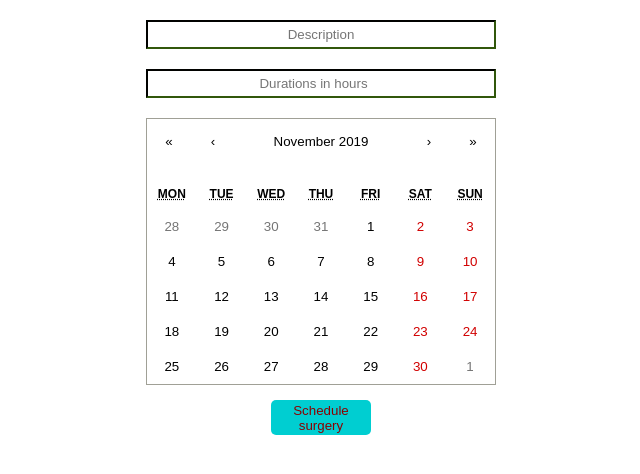
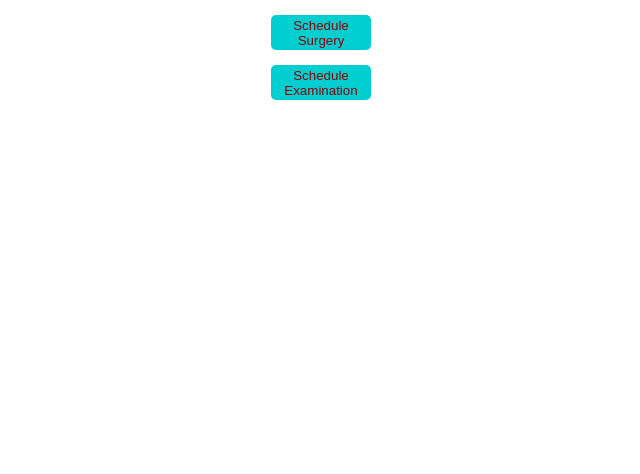
Before and after one commit to nikolina424/ClinicalSystemISAFront, a React app: page /profile in a window 1280 px wide. Shown: the top 474 px of the page, without its empty margins (319-959 px from the left). Built offline with nearby package versions, Linux system fonts and the light colour scheme.

Commit message:
3.11-3 Update profile page
New states
New forms for examinations
New methods for scheduling examinations

```diff
--- a/src/components/Profile/Profile.js
+++ b/src/components/Profile/Profile.js
@@ -4,12 +4,19 @@ import Calendar from 'react-calendar';
 import {updateObject} from '../../shared/utility';
 import {connect} from 'react-redux';
 import * as actions from '../../store/actions/index';
-import {Redirect} from 'react-router-dom';
+import Auxiliary from './../../hoc/Auxiliary/Auxiliary';
 
 class Profile extends Component {
 
     state = {
+        openScheduleSurgery: false,
+        openScheduleExamination: false,
         surgery: {
+            desc: '',
+            duration: null,
+            date: ''
+        },
+        examination: {
             desc: '',
             duration: null,
             date: ''
@@ -19,6 +26,11 @@ class Profile extends Component {
     formatDate = (string) => {
         var options = { year: 'numeric', month: 'numeric', day: 'numeric' };
         return new Date(string).toLocaleDateString([],options);
+    }
+
+    openScheduleSurgery = (event) => {
+        event.preventDefault();
+        this.setState((prevState) => ({openScheduleSurgery: !prevState.openScheduleSurgery}));
     }
 
     inputChangeHandler = (event, type) => {
@@ -43,7 +55,7 @@ class Profile extends Component {
         event.preventDefault();
         const getDataPromise = () => new Promise((resolve, reject) => {
             setTimeout(() => {
-                resolve(this.props.schedule(this.state.surgery.desc, this.state.surgery.date, this.state.surgery.duration));
+                resolve(this.props.scheduleSurg(this.state.surgery.desc, this.state.surgery.date, this.state.surgery.duration));
             }, 300);
         });
 
@@ -53,26 +65,104 @@ class Profile extends Component {
         };
 
         processDataAsycn().then((data) => {
-            if (this.props.scheduled)
-                this.props.history.push("/");
+            if (this.props.scheduledSurg)
+                this.setState({openScheduleSurgery: false});
+        }).catch(err => {
+            console.log(err);
+        });
+    }
+
+    openScheduleExamination = (event) => {
+       event.preventDefault();
+       this.setState((prevState) => ({openScheduleExamination: !prevState.openScheduleExamination}));
+    }
+
+    inputChangeHandlerEx = (event, type) => {
+        let updatedObject = updateObject(this.state.examination, {
+            [type]: event.target.value
+        });
+
+        this.setState({examination: updatedObject});
+    }
+
+    onChangeEx = date => {
+        const splitDate = this.formatDate(date).split("/");
+        const newDate = splitDate[2] + "-" + splitDate[0] + "-" + splitDate[1];
+        let updatedObject = updateObject(this.state.examination, {
+            date: newDate
+        });
+
+        this.setState({examination: updatedObject});
+    }
+
+    scheduleExamination = (event) => {
+        event.preventDefault();
+        const getDataPromise = () => new Promise((resolve, reject) => {
+            setTimeout(() => {
+                resolve(this.props.scheduleEx(this.state.surgery.desc, this.state.surgery.date, this.state.surgery.duration));
+            }, 300);
+        });
+
+        const processDataAsycn = async () => {
+            let data = await getDataPromise();
+            return data;
+        };
+
+        processDataAsycn().then((data) => {
+            if (this.props.scheduledEx)
+                this.setState({openScheduleExamination: false});
         }).catch(err => {
             console.log(err);
         });
     }
 
     render() {
-        return (
-            <div>
+        const surgeryButton = (
+            <Auxiliary>
+                <button className={classes.Button}
+                    onClick={(event) => this.openScheduleSurgery(event)}>Schedule Surgery</button>
+            </Auxiliary>
+        );
+        const examinationButton = (
+            <Auxiliary>
+                <button className={classes.Button}
+                    onClick={(event) => this.openScheduleExamination(event)}>Schedule Examination</button>
+            </Auxiliary>
+        );
+        const surgeryDiv = (
+            <Auxiliary>
                 <input className={classes.Input} type="text"
                     onChange={(event) => this.inputChangeHandler(event, 'desc')}
                     placeholder="Description"/>
                 <input className={classes.Input} type="number"
                     onChange={(event) => this.inputChangeHandler(event, 'duration')}
-                    placeholder="Durations in hours"/>
+                    placeholder="Duration in hours"/>
                 <Calendar className={classes.Calendar} onChange={this.onChange}/>
                 <button className={classes.Button}
-                    onClick={(event) => this.scheduleSurgery(event)}>Schedule surgery</button>
-                {!this.props.schedule ? <Redirect to="/" /> : null}
+                    onClick={(event) => this.scheduleSurgery(event)}>Done</button>
+            </Auxiliary>
+        );
+
+        const examinationDiv = (
+            <Auxiliary>
+                <input className={classes.Input} type="text"
+                    onChange={(event) => {this.inputChangeHandlerEx(event, 'desc')}}
+                    placeholder="Description"/>
+                <input className={classes.Input} type="number"
+                    onChange={(event) => this.inputChangeHandlerEx(event, 'duration')}
+                    placeholder="Duration in hours"/>
+                <Calendar className={classes.Calendar} onChange={this.onChangeEx}/>
+                <button className={classes.Button}
+                    onClick={(event) => this.scheduleExamination(event)}>Done</button>
+            </Auxiliary>
+        );
+
+        return (
+            <div>
+                {surgeryButton}
+                {this.state.openScheduleSurgery ? surgeryDiv : null}
+                {examinationButton}
+                {this.state.openScheduleExamination ? examinationDiv : null}
             </div>
         );
     }
@@ -81,13 +171,15 @@ class Profile extends Component {
 
 const mapStateToProps = (state) => {
     return {
-        scheduled: state.schedule.scheduledSurgery == false
+        scheduledSurg: state.schedule.scheduledSurgery === true,
+        scheduledEx: state.schedule.scheduledExamination === true
     };
 };
 
 const mapDispatchToProps = dispatch => {
     return {
-        schedule: (desc, date, time) => dispatch(actions.addSurgery(desc, date, time))
+        scheduleSurg: (desc, date, time) => dispatch(actions.addSurgery(desc, date, time)),
+        scheduleEx: (desc, date, time) => dispatch(actions.addExamination(desc, date, time))
     };
 };
 
```
